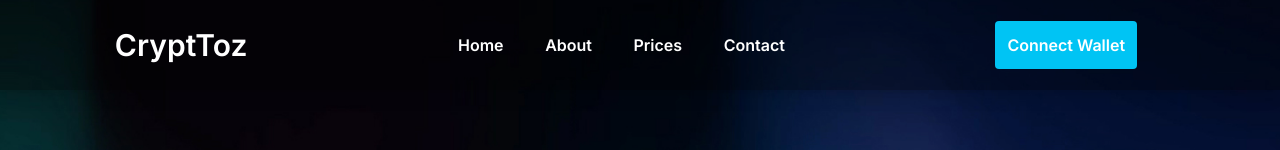
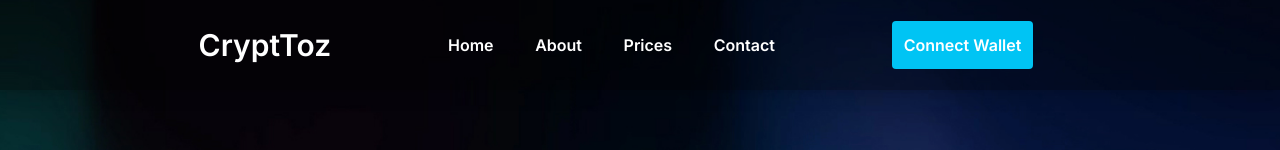
Before and after one commit to N1kos9/cryptoz, a Next.js app: page / in a window 1280 px wide. Shown: the top 150 px of the page. Built offline with nearby package versions, Linux system fonts and the light colour scheme; no server answers.

Commit message:
navbar fixed

```diff
--- a/app/components/prices.tsx
+++ b/app/components/prices.tsx
@@ -95,7 +95,7 @@ const Prices = () => {
               ) : (
                 <button
                   onClick={handleLoadMore}
-                  className="bg-purple text-white hover:bg-blue p-4 rounded hover:bg-purple duration-300 font-semibold mt-10 mb-6"
+                  className="bg-purple text-white cursor-pointer hover:bg-blue p-4 rounded hover:bg-purple duration-300 font-semibold mt-10 mb-6"
                 >
                   Load 5 More Coins
                 </button>
--- a/app/components/secondNavbar.tsx
+++ b/app/components/secondNavbar.tsx
@@ -15,15 +15,32 @@ const Navbar = () => {
         initial={{ opacity: 0 }}
         animate={{ opacity: 1 }}
         transition={{ duration: 1.5, ease: "easeInOut", delay: 2.0 }}
-        className="fixed w-full h-screen top-0 left-0 z-10 overflow-hidden flex justify-center "
+        className="fixed w-full h-[90px] top-0 left-0 z-10 items-center flex justify-center bg-black/30 backdrop-filter backdrop-blur-5xl shadow-lg"
       >
-        <div className=" justify-around w-full flex text-center items-center h-[90px]  font-semibold  bg-black/30 z-10 backdrop-filter backdrop-blur-5xl shadow-lg">
-          <h1 className="text-3xl ml-5 text-left ">
+        <div
+          className={`${
+            click
+              ? "w-full h-screen backdrop-blur-lg bg-black bg-opacity-30 fixed top-0 left-0"
+              : ""
+          }`}
+          onClick={closeMenu}
+        ></div>
+        <motion.div
+          initial={{ opacity: 0 }}
+          animate={{ opacity: 1 }}
+          transition={{ duration: 1.5, ease: "easeInOut", delay: 2.0 }}
+          className={`${
+            click
+              ? "w-full h-screen backdrop-blur-lg justify-between flex bg-black bg-opacity-30 fixed top-0 left-0"
+              : ""
+          }`}
+        >
+          <div className="flex items-center h-full font-semibold">
+            <h1 className="top-5 mr-24 left-5 lg:static fixed text-3xl  text-left">
               Crypt<span>Toz</span>
             </h1>
-
             <div
-            className="cursor-pointer lg:hidden pl-5 absolute right-5"
+              className="cursor-pointer lg:hidden pl-5 absolute right-5 top-5"
               onClick={handleClick}
             >
               {click ? <FaTimes size={20} /> : <FaBars size={20} />}
@@ -31,8 +48,8 @@ const Navbar = () => {
             <ul
               className={`${
                 click
-                ? "lg:relative lg:top-0 top-20 right-0 w-full h-screen z-20 bg-black/[0.5]"
-                : "lg:relative lg:top-0 -right-full lg:right-auto z-10 "
+                  ? "lg:relative lg:top-0 top-20 right-0 w-full h-screen z-20"
+                  : "lg:relative lg:top-0 -right-full lg:right-auto  z-10 "
               } overflow-hidden lg:flex lg:flex-row lg:bg-transparent lg:w-auto lg:h-auto duration-300 absolute flex-col lg:border-0 border-l border-bordering`}
             >
               <li>
@@ -56,14 +73,11 @@ const Navbar = () => {
                 </a>
               </li>
             </ul>
-          <button className="bg-blue mr-12  p-3 rounded hover:bg-purple duration-300 font-semibold">
+            <button className="bg-blue ml-24 lg:block hidden mr-12 p-3 rounded hover:bg-purple duration-300 font-semibold">
               Connect Wallet
             </button>
           </div>
-
-        <div className="">
-          {/* Display Connect Wallet button on larger screens */}
-        </div>
+        </motion.div>
       </motion.div>
     </>
   );
```
Lines whose indentation alone changed are shown as unchanged.
